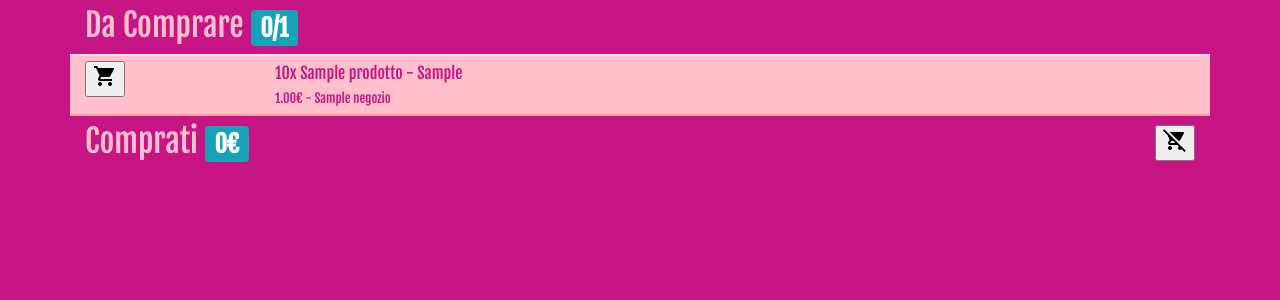
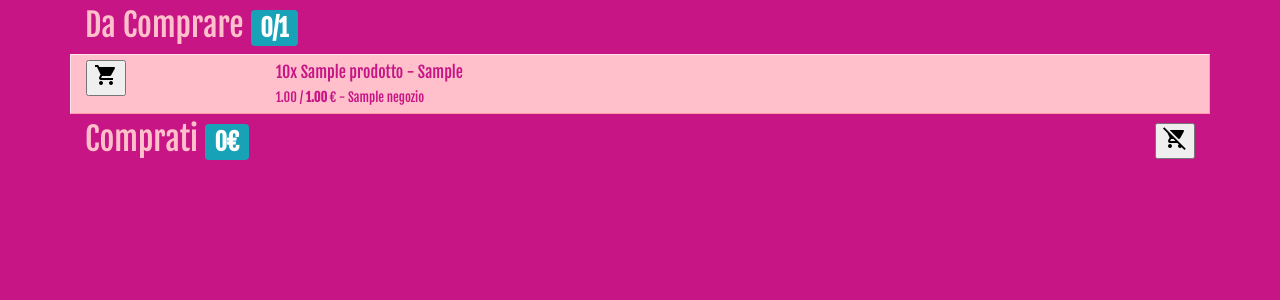
Before and after one commit to superqwe/spesa, a Django app: page / in a window 1280 px wide. Shown: the part 48-348 px from the top of the page. Run offline with Django 3.2, Linux system fonts and the light colour scheme; tables that the repository leaves empty hold one stand-in row (values such as "Sample post"); some libraries are stand-ins or nearby versions.

Commit message:
+ aggiunto prezzo in offerta

```diff
--- a/static/spesa/css/base.css
+++ b/static/spesa/css/base.css
@@ -15,11 +15,17 @@
 }
 
 .prodotto{
-  border-bottom:    2px solid #ff99aa;
-  border-top:       2px solid #ffe6ea;
+  border-bottom:    1px solid #ff99aa;
+  border-right:     1px solid #ff99aa;
+  border-top:       1px solid #ffe6ea;
+  border-left:      1px solid #ffe6ea;
   padding:          5px;
 }
 
 .riquadro{
   border:           1px solid black;
 }
+
+.offerta{
+  font-weight:      bold;
+}
--- a/templates/spesa/spesa.html
+++ b/templates/spesa/spesa.html
@@ -36,7 +36,12 @@
                     <div>
                         {% for prezzo in prezzi%}
                         <div>
-                            <small>{{prezzo.prezzo}}€ - {{prezzo.negozio}}</small>
+                            <small>{{prezzo.prezzo}}
+                                {% if prezzo.prezzo_in_offerta %}
+                                    / <span class="offerta">{{prezzo.prezzo_in_offerta}}</span>
+                                {% endif %}
+                                € - {{prezzo.negozio}}
+                            </small>
                         </div>
                         {% endfor %}
                     </div>
@@ -78,12 +83,14 @@
 
             <div class="row">
 
-                <div class="col-2 ">
+                <div class="col-2">
                     <form action="/spesa/riacquista/{{acquisto.pk}}">
                         <button type="submit">
                             <i class="material-icons">shopping_cart</i>
                         </button>
                     </form>
+                </div>
+                <div class="col-2">
                     <form action="/spesa/elimina/{{acquisto.pk}}">
                         <button type="submit">
                             <i class="material-icons">remove_shopping_cart</i>
@@ -91,7 +98,7 @@
                     </form>
                 </div>
 
-                <div class="col-10 ">
+                <div class="col-8">
                     <div>
                         {{acquisto.quantita}}x
                         {{acquisto.prodotto}}
```
